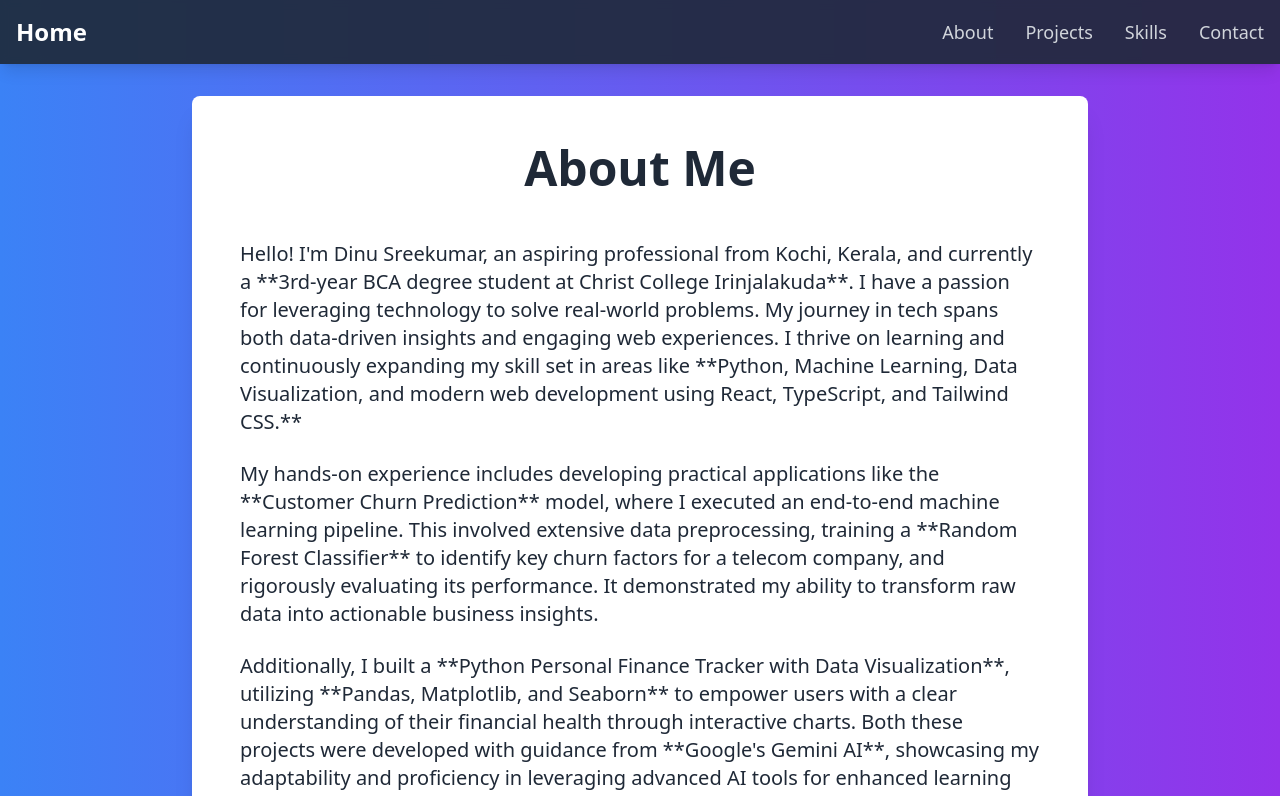
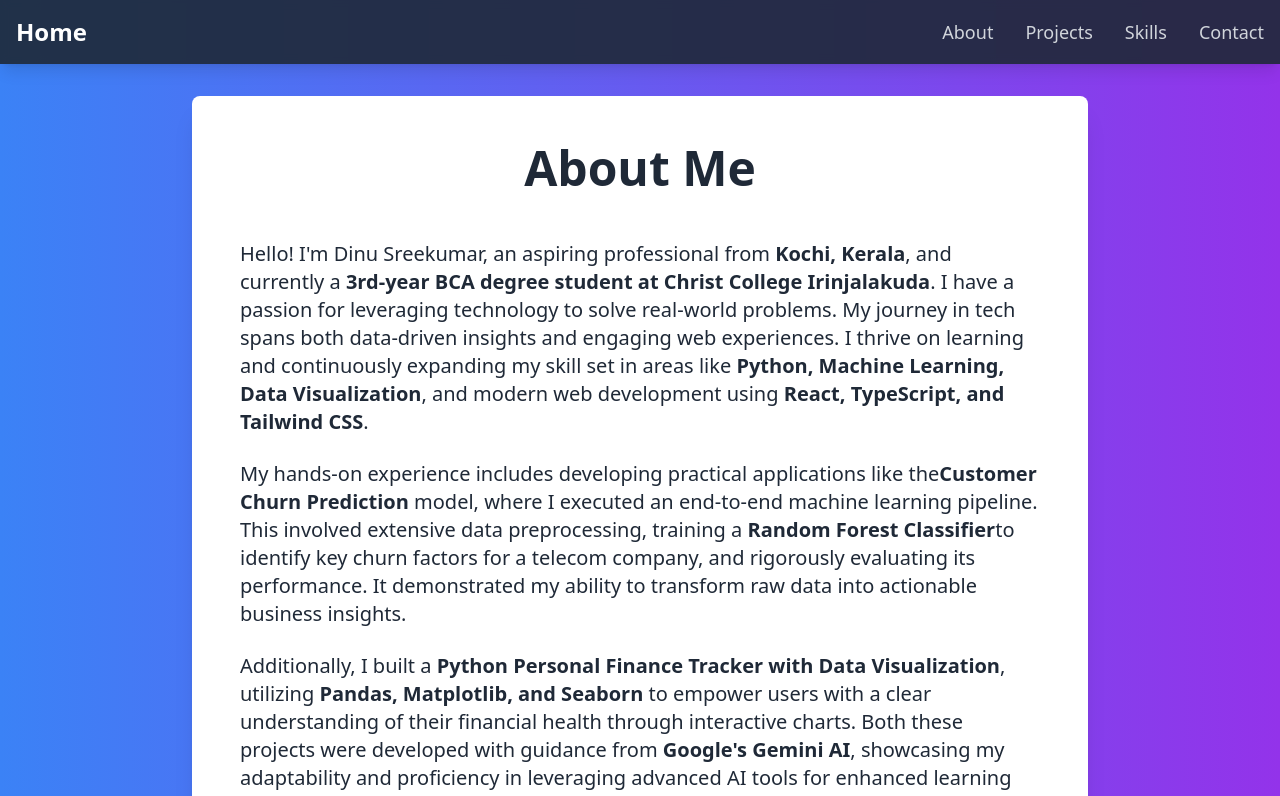
Before and after one commit to Dinu-Sreekumar/my-personal-website, a React (Vite) app: page /about in a window 1280 px wide. Shown: the top 796 px of the page. Built offline with nearby package versions, Linux system fonts and the light colour scheme.

Commit message:
Update About section with education and location details

```diff
--- a/src/components/About.tsx
+++ b/src/components/About.tsx
@@ -25,25 +25,25 @@ const About: React.FC = () => {
 
           <div className="text-lg md:text-xl leading-relaxed space-y-6">
             <p>
-              Hello! I'm Dinu Sreekumar, an aspiring professional from Kochi, Kerala, and
-              currently a **3rd-year BCA degree student at Christ College Irinjalakuda**.
+              Hello! I'm Dinu Sreekumar, an aspiring professional from <strong>Kochi, Kerala</strong>, and
+              currently a <strong>3rd-year BCA degree student at Christ College Irinjalakuda</strong>.
               I have a passion for leveraging technology to solve real-world problems. My journey in tech spans both
               data-driven insights and engaging web experiences. I thrive on learning
-              and continuously expanding my skill set in areas like **Python, Machine Learning,
-              Data Visualization, and modern web development using React, TypeScript, and Tailwind CSS.**
+              and continuously expanding my skill set in areas like <strong>Python, Machine Learning,
+              Data Visualization</strong>, and modern web development using <strong>React, TypeScript, and Tailwind CSS</strong>.
             </p>
             <p>
               My hands-on experience includes developing practical applications like the
-              **Customer Churn Prediction** model, where I executed an end-to-end machine learning
-              pipeline. This involved extensive data preprocessing, training a **Random Forest Classifier**
+              <strong>Customer Churn Prediction</strong> model, where I executed an end-to-end machine learning
+              pipeline. This involved extensive data preprocessing, training a <strong>Random Forest Classifier</strong>
               to identify key churn factors for a telecom company, and rigorously evaluating its performance.
               It demonstrated my ability to transform raw data into actionable business insights.
             </p>
             <p>
-              Additionally, I built a **Python Personal Finance Tracker with Data Visualization**,
-              utilizing **Pandas, Matplotlib, and Seaborn** to empower users with a clear understanding
+              Additionally, I built a <strong>Python Personal Finance Tracker with Data Visualization</strong>,
+              utilizing <strong>Pandas, Matplotlib, and Seaborn</strong> to empower users with a clear understanding
               of their financial health through interactive charts. Both these projects were
-              developed with guidance from **Google's Gemini AI**, showcasing my adaptability
+              developed with guidance from <strong>Google's Gemini AI</strong>, showcasing my adaptability
               and proficiency in leveraging advanced AI tools for enhanced learning and development.
             </p>
             <p>
```
